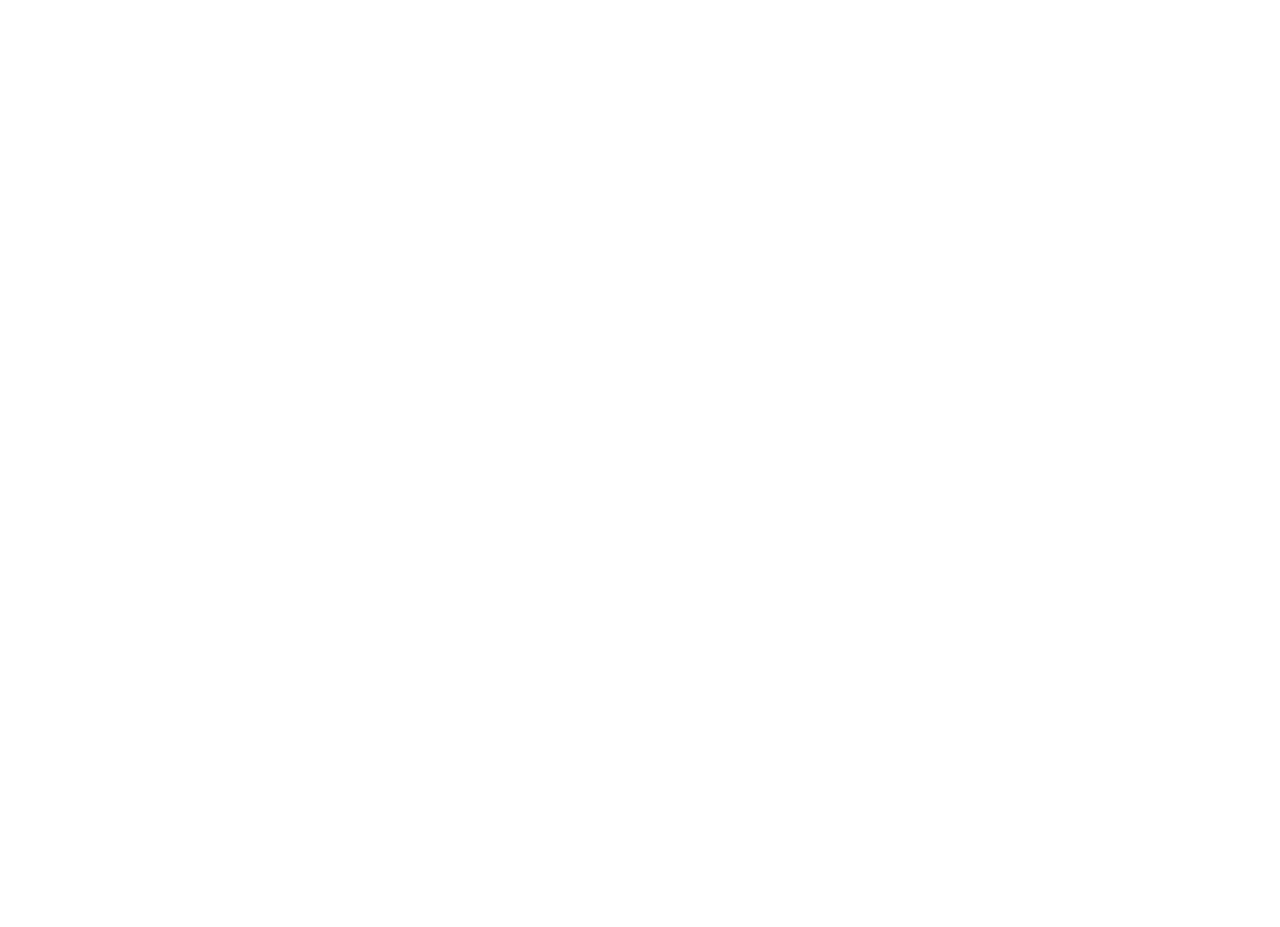
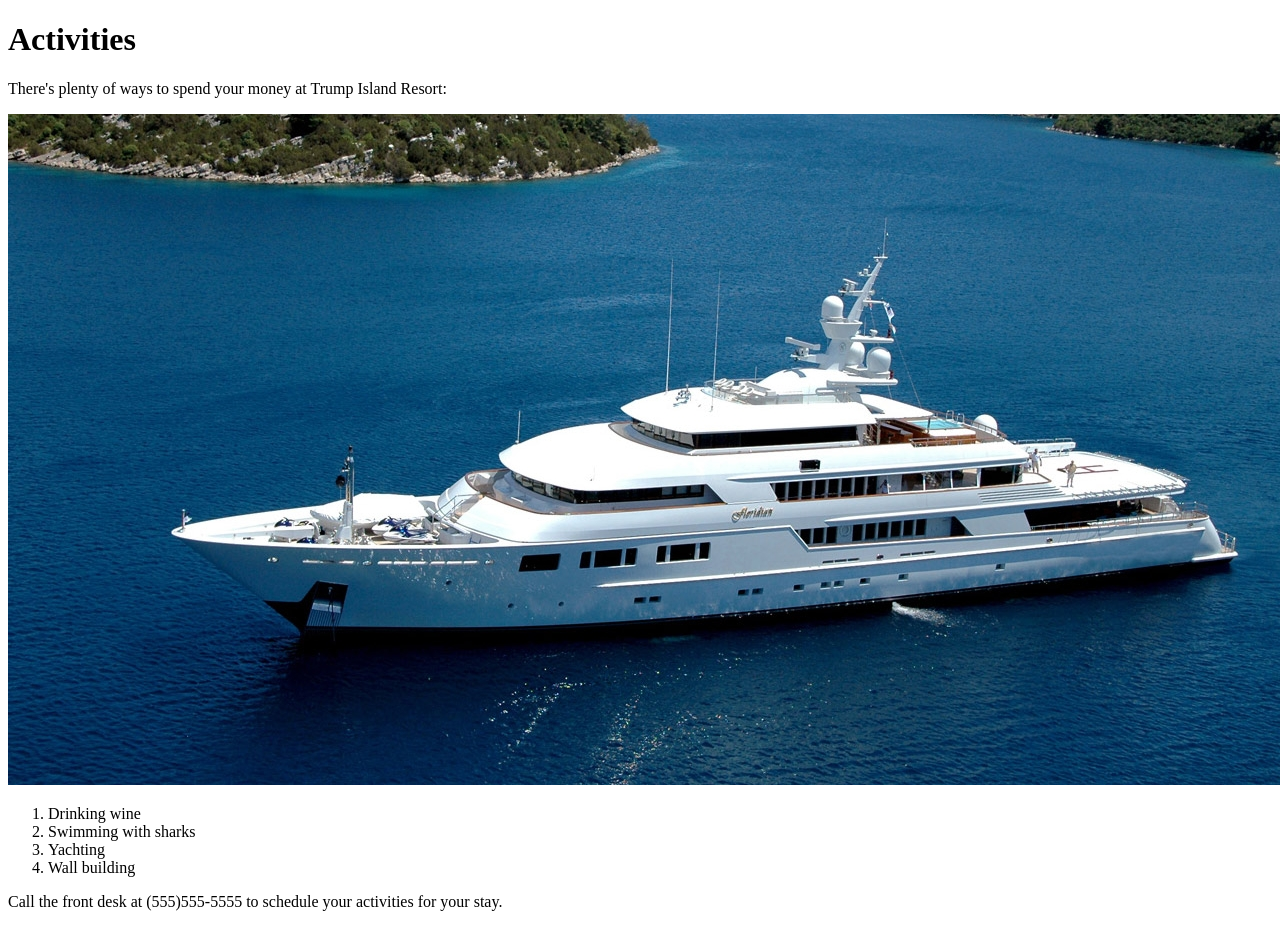
Before and after one commit to larrytun/HTML_island-resort, a plain HTML site: page activities.html in a window 1280 px wide. Before the commit the page ends 800 px from the top, so only its background shows below. Drawn offline with Linux system fonts and the light colour scheme.

Commit message:
Added content to activities.html

```diff
--- a/activities.html
+++ b/activities.html
@@ -0,0 +1,18 @@
+<!DOCTYPE html>
+<html>
+<head>
+  <title>Activities</title>
+</head>
+<body>
+  <h1>Activities</h1>
+  <p>There's plenty of ways to spend your money at Trump Island Resort:</p>
+  <img src="img/yacht.jpg" alt="Expensive yacht"/>
+  <ol>
+    <li>Drinking wine</li>
+    <li>Swimming with sharks</li>
+    <li>Yachting</li>
+    <li>Wall building</li>
+  </ol>
+  <p>Call the front desk at (555)555-5555 to schedule your activities for your stay.</p>
+</body>
+</html>
```
Also changed, not shown: accommodations.html (+1 -1 lines), img/yacht.jpg (added).
